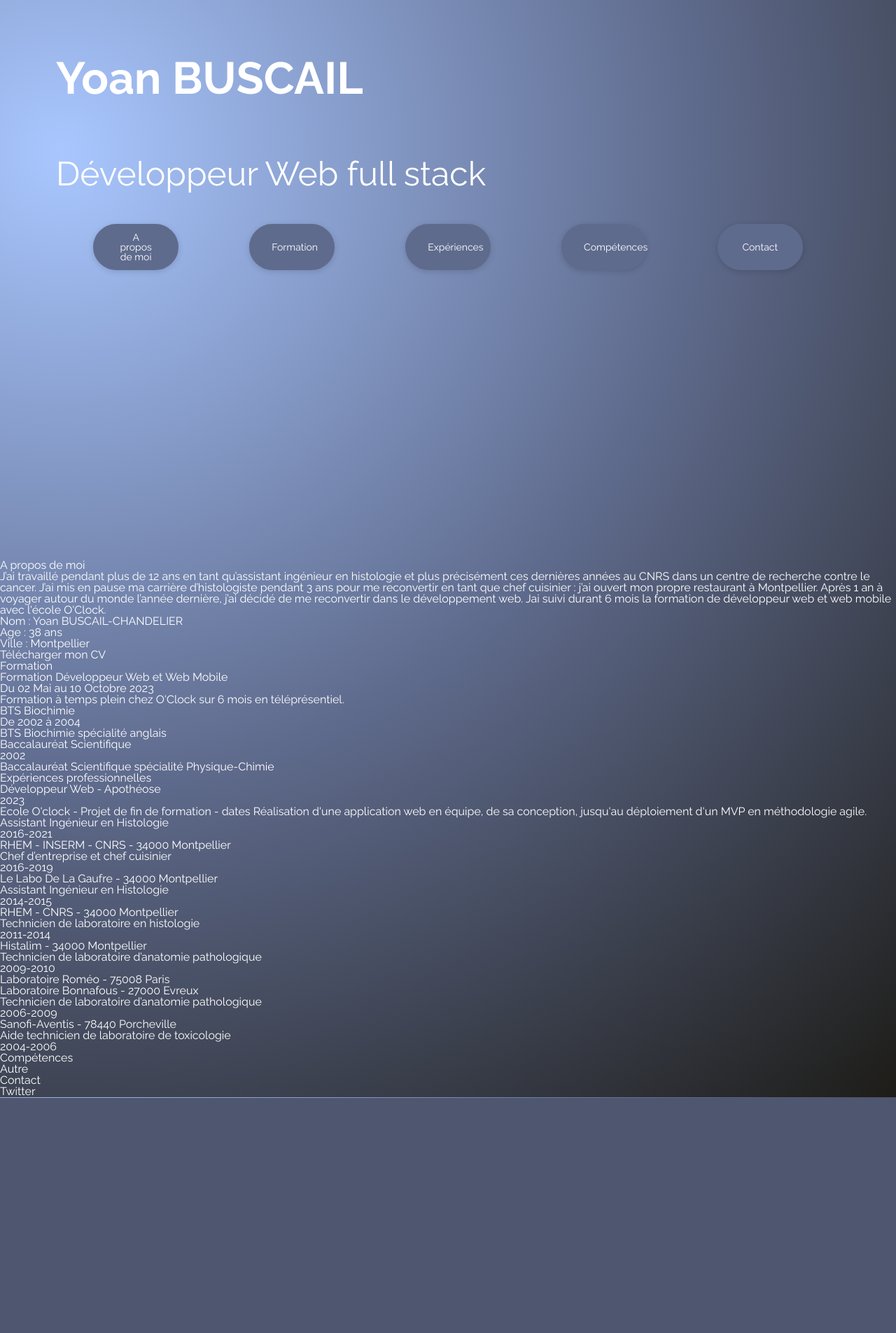
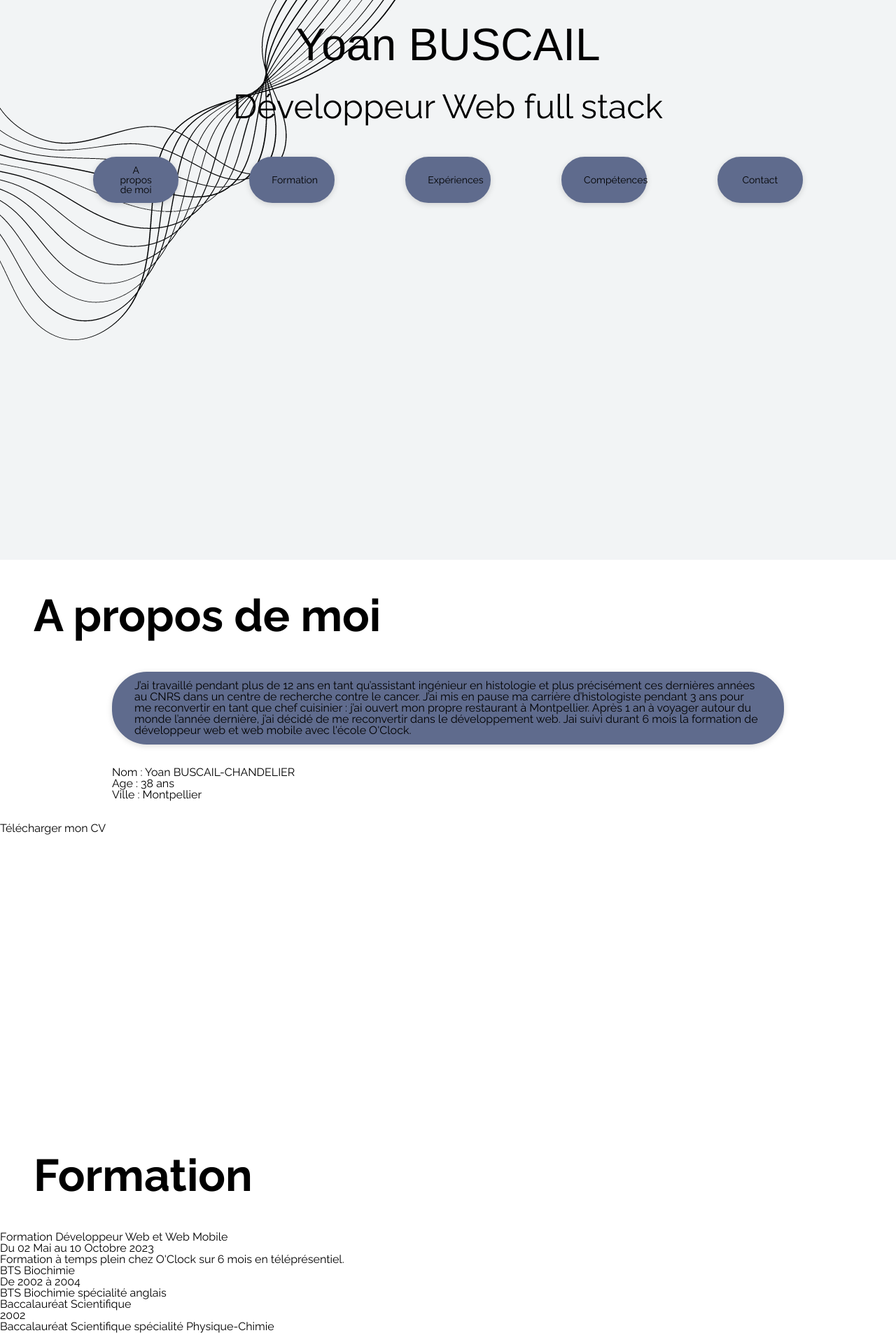
Before and after one commit to YoanBuscail/YoanBuscail.github.io, a PHP site: page / in a window 1280 px wide. Shown: the top 1905 px of the page at 70% size. Before the commit the page ends 1569 px from the top, so only its background shows below. Run offline with PHP 8.4, Linux system fonts and the light colour scheme; some libraries are stand-ins or nearby versions.

Commit message:
changement de l'arrière plan

```diff
--- a/css/style.css
+++ b/css/style.css
@@ -1,6 +1,5 @@
 body {
-    background-image: radial-gradient(circle at 6.87% 13.81%, #a9c7ff 0, #5f6b8d 50%, #1d1c18 100%);
-    color: white;
+    color: black;
     font-family: 'Raleway', sans-serif;
 
 }
@@ -8,12 +7,12 @@ body {
 header {
     padding: 2rem;
     height: 100vh;
+    background-image: url('../css/images/Grey\ minimalist\ business\ project\ presentation\ .png');
 }
 
 h1 {
     font-size: 4rem;
-    padding: 3rem;
-    font-weight: bold;
+    font-family: 'League Gothic', sans-serif;
 }
 
 #metier {
@@ -96,6 +95,27 @@ h1 {
     border: solid 2px #5f6b8d;
 }
 
-.LI-profile-badge{
-    text-align: center;
+h2 {
+  font-size: 4rem;
+  padding: 3rem;
+  font-weight: bold;
 }
+
+.A-propos-de-moi {
+  height: 100vh;
+}
+
+.A-propos-de-moi__parcours {
+  margin: auto;
+  width: 75%;
+  background-color: #5f6b8d;
+  padding: 10px 30px;
+  border: 2px solid #5f6b8d;
+  box-shadow: rgba(0, 0, 0, 0.15) 0px 2px 8px;
+  border-radius: 50px;
+}
+
+.A-propos-de-moi__presentaion {
+  margin: 2rem auto;
+  width: 75%;
+}
--- a/index.html
+++ b/index.html
@@ -7,14 +7,18 @@
     <link rel="preconnect" href="https://fonts.googleapis.com">
     <link rel="preconnect" href="https://fonts.gstatic.com" crossorigin>
     <link href="https://fonts.googleapis.com/css2?family=Raleway:wght@400;700&display=swap" rel="stylesheet">
+    <link rel="preconnect" href="https://fonts.googleapis.com">
+    <link rel="preconnect" href="https://fonts.gstatic.com" crossorigin>
+    <link href="https://cdn.jsdelivr.net/npm/bootstrap@5.3.0/dist/css/bootstrap.min.css" rel="stylesheet" integrity="sha384-9ndCyUaIbzAi2FUVXJi0CjmCapSmO7SnpJef0486qhLnuZ2cdeRhO02iuK6FUUVM" crossorigin="anonymous">
+
     <title>CV Yoan Buscail</title>
     <link rel="stylesheet" href="./css/reset.css">
     <link rel="stylesheet" href="./css/style.css">
 </head>
 <body>
     <header>
-        <h1>Yoan BUSCAIL</h1>
-        <p class="tracking-in-expand" id="metier">Développeur Web full stack</p>
+        <h1 class="d-flex justify-content-center d-flex">Yoan BUSCAIL</h1>
+        <p class="tracking-in-expand d-flex justify-content-center d-flex" id="metier">Développeur Web full stack</p>
         <nav>
             <ul class="navBar">
                 <li class="navBar__link">A propos de moi</li>
@@ -29,12 +33,12 @@
     <main>
         <section class="A-propos-de-moi">
             <h2>A propos de moi</h2>
-            <article>
+            <article class="A-propos-de-moi__parcours">
                 J’ai travaillé pendant plus de 12 ans en tant qu’assistant ingénieur en histologie et plus précisément ces dernières années au CNRS dans un centre de recherche contre le cancer.
                 J’ai mis en pause ma carrière d’histologiste pendant 3 ans pour me reconvertir en tant que chef cuisinier : j’ai ouvert mon propre restaurant à Montpellier.
                 Après 1 an à voyager autour du monde l’année dernière, j’ai décidé de me reconvertir dans le développement web. Jai suivi durant 6 mois la formation de développeur web et web mobile avec l'école O'Clock.
             </article>
-            <ul>
+            <ul class="A-propos-de-moi__presentaion">
                 <li>Nom : Yoan BUSCAIL-CHANDELIER</li>
                 <li>Age : 38 ans</li>
                 <li>Ville : Montpellier</li>
@@ -126,5 +130,7 @@
             <a href="Twitter">Twitter</a>
         </section>
     </main>
+
+    <script src="https://cdn.jsdelivr.net/npm/bootstrap@5.3.0/dist/js/bootstrap.bundle.min.js" integrity="sha384-geWF76RCwLtnZ8qwWowPQNguL3RmwHVBC9FhGdlKrxdiJJigb/j/68SIy3Te4Bkz" crossorigin="anonymous"></script>
 </body>
 </html>
```
Also changed, not shown: css/images/Grey minimalist business project presentation .png (added).
